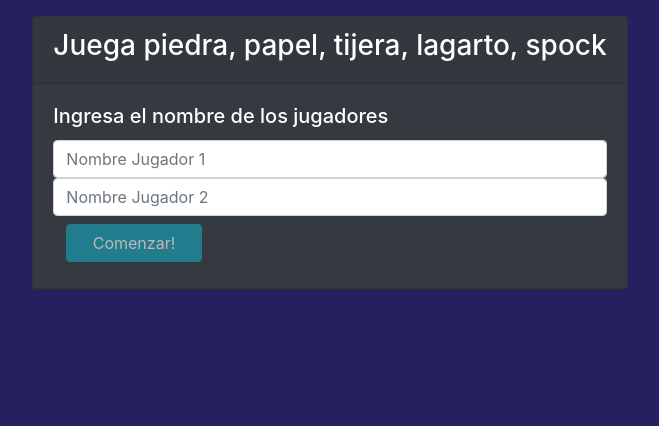
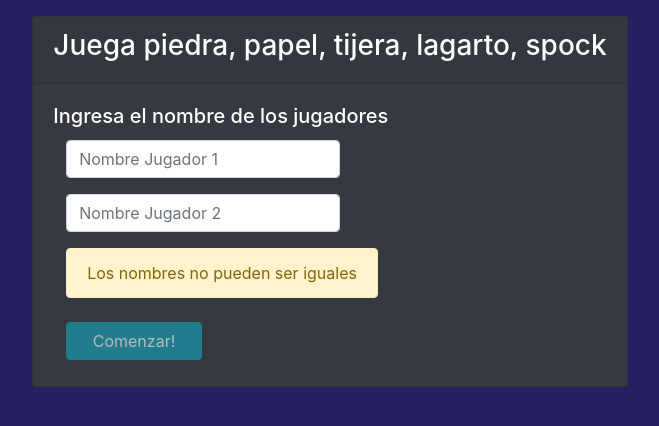
Before and after one commit to GonzaloBaez/unq-ui-gonzalo-baez-trabajo-final, a React (Create React App) app: page /JvJ in a window 1280 px wide. Shown: the top 426 px of the page, without its empty margins (310-969 px from the left). Built offline with nearby package versions, Linux system fonts and the light colour scheme.

Commit message:
se mejoro el ingreso de nombres, no pueden tener el mismo nombre los jugadores

```diff
--- a/src/JvJ.js
+++ b/src/JvJ.js
@@ -1,6 +1,6 @@
 import React, {useState,useEffect} from 'react';
 import { BrowserRouter, Route, Switch, useHistory } from 'react-router-dom';
-import './App.css';
+import './Jvj.css';
 import VsJugador from './VsJugador';
 
 function JvJ(){
@@ -15,14 +15,15 @@ function JvJ(){
     }
 
     const cambiarNombreJugador1 = (event) =>{
-        setNombreJugador1(event.target.value)
+        setNombreJugador1(event.target.value.trim())
 
     }
 
     const cambiarNombreJugador2 = (event) =>{
-        setNombreJugador2(event.target.value)
+        setNombreJugador2(event.target.value.trim())
 
     }
+
 
 
 
@@ -35,9 +36,10 @@ function JvJ(){
                 <div className="card-body">
                     <h5 className="card-title">Ingresa el nombre de los jugadores</h5>
                     <div class="input">
-                        <input type="text"  class="form-control" placeholder="Nombre Jugador 1" value={nombreJugador1} onChange={cambiarNombreJugador1}/>
-                        <input type="text"  class="form-control" placeholder = "Nombre Jugador 2" value={nombreJugador2} onChange={cambiarNombreJugador2}/>
-                        <button type="button" class="btn btn-info" onClick={empezarJuego} disabled={(!!!nombreJugador1 || !!!nombreJugador2)}>Comenzar!</button>
+                        <input type="text"   class="form-control" placeholder="Nombre Jugador 1" value={nombreJugador1} onChange={cambiarNombreJugador1} maxLength="10"/>
+                        <input type="text"   class="form-control" placeholder = "Nombre Jugador 2" value={nombreJugador2} onChange={cambiarNombreJugador2}  maxLength="10"/>
+                        { (nombreJugador1 == nombreJugador2) &&<div class="alert alert-warning" role="alert">Los nombres no pueden ser iguales</div>}
+                        <button type="button" class="btn btn-info" onClick={empezarJuego} disabled={((!nombreJugador1 || !nombreJugador2) || (nombreJugador1 == nombreJugador2)) }>Comenzar!</button>
                     </div>
                 </div>
             </div>
--- /dev/null
+++ b/src/Jvj.css
@@ -0,0 +1,7 @@
+
+
+.form-control{
+    margin-bottom: 2vh;
+    width: auto;
+    margin-left: 1vw;
+}
--- a/src/VsJugador.js
+++ b/src/VsJugador.js
@@ -56,15 +56,15 @@ function VsJugador({nombreJug1,nombreJug2}){
     // matriz  de resultado. buscar
     if(esEmpate){
       setResultado("Empate!!")
-      setclaseSegunResultado("alert-warning")
+      setclaseSegunResultado("alert-primary")
     }else if(ganoPartida){
       setResultado("Gano " + nombreJugador1)
       setGanadasJugador(ganadasJugador+1)
-      setclaseSegunResultado("alert-warning")
+      setclaseSegunResultado("alert-primary")
     }else{
       setResultado("Gano " + nombreJugador2)
       setGanadasApp(ganadasApp+1)
-      setclaseSegunResultado("alert-warning")
+      setclaseSegunResultado("alert-primary")
     }
   }
 
```
Also changed, not shown: 2 other files (tests, documents, lock files or other folders).
